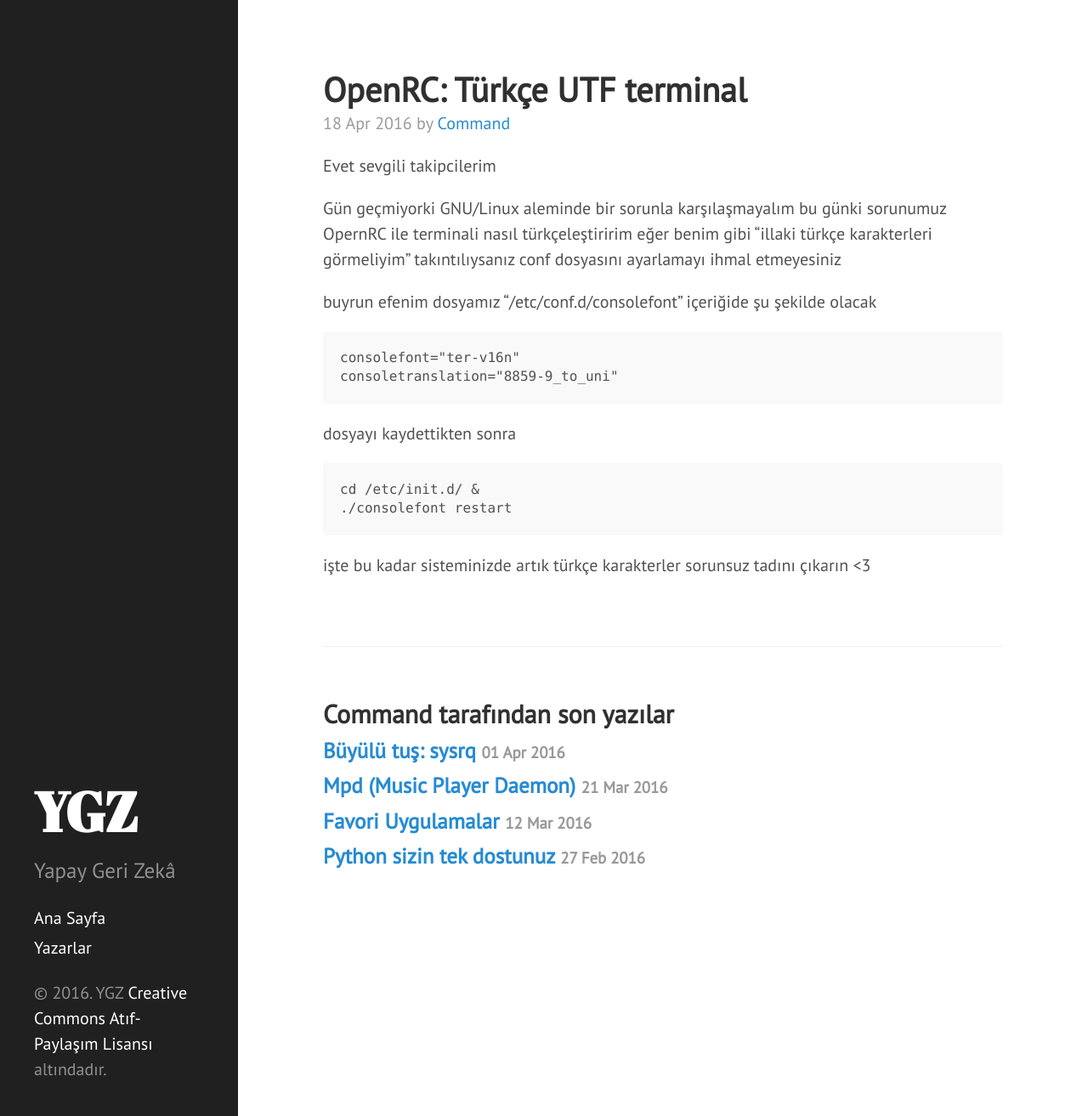
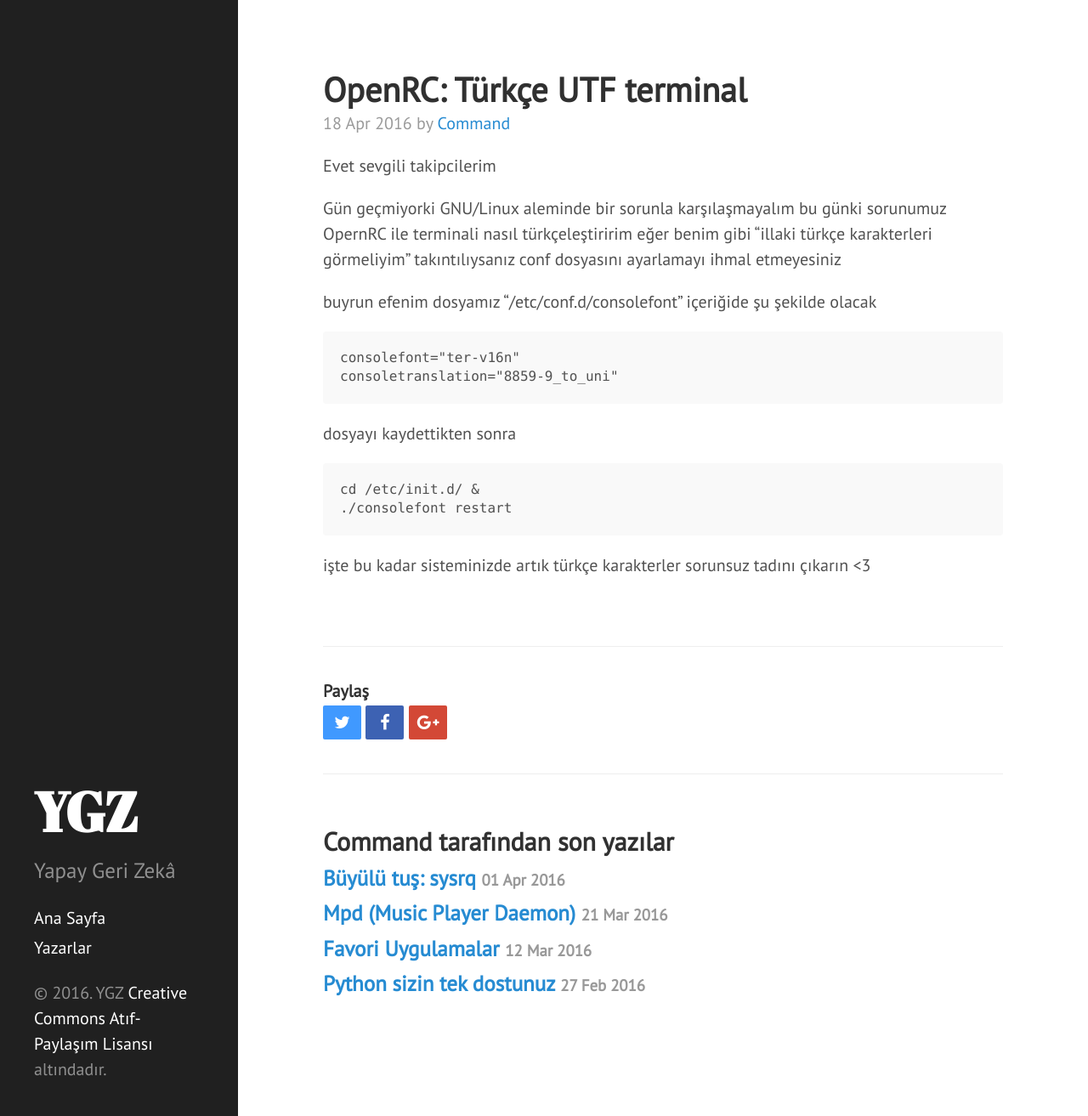
Before and after one commit to yapaygerizeka/yapaygerizeka.github.io, a Jekyll site: the page built from _posts/command/2016-04-18-openrc-konsol.md, in a window 1280 px wide and 1313 px high. Shown: the whole window at 85% size. Built offline with Jekyll 4.4.1, drawn with Linux system fonts in a browser that asks for light colours; nearby versions of some CDN libraries.

Commit message:
Add share buttons

```diff
--- a/_layouts/post.html
+++ b/_layouts/post.html
@@ -9,6 +9,13 @@
   {{ content }}
 </div>
 
+
+<div class="related share">
+  <h4>Paylaş</h4>
+  <a href="https://twitter.com/intent/tweet?text={{ page.title }}&url={{ site.url }}{{ page.url }}&via=0x2e88ce4&related=0x2e88ce4" class="share-twitter"><i class="fa fa-twitter fa"></i></a>
+  <a href="https://www.facebook.com/sharer/sharer.php?u={{ site.url }}{{ page.url }}" class="share-facebook"><i class="fa fa-facebook fa"></i></a>
+  <a href="https://plus.google.com/share?url={{ site.url }}{{ page.url }}" class="share-google"><i class="fa fa-google-plus fa share-button"></i></a>
+</div>
 
 {% if author %}
 <div class="related">
@@ -33,7 +40,7 @@
 {% endif %}
 
 {% if page.comments != false %}
-<div id="disqus_thread"></div>
+<div class="related" id="disqus_thread"></div>
 <script>
 (function() {
 var d = document, s = d.createElement('script');
--- a/public/css/poole.css
+++ b/public/css/poole.css
@@ -428,3 +428,31 @@
     border-bottom-right-radius: 4px;
   }
 }
+
+
+/* share colors */
+div.share h4 {
+    margin: 0 0 4px 0;
+    padding: 0;
+}
+
+div.share a {
+    padding: 5px 10px;
+    text-align: center;
+    border-radius: 2px;
+    color: #fff;
+    display: inline-block;
+    width: 45px;
+}
+
+div.share a.share-twitter {
+    background-color: #4099FF;
+}
+
+div.share a.share-facebook {
+    background-color: #3D62B3;
+}
+
+div.share a.share-google {
+    background-color: #D34836;
+}
```
